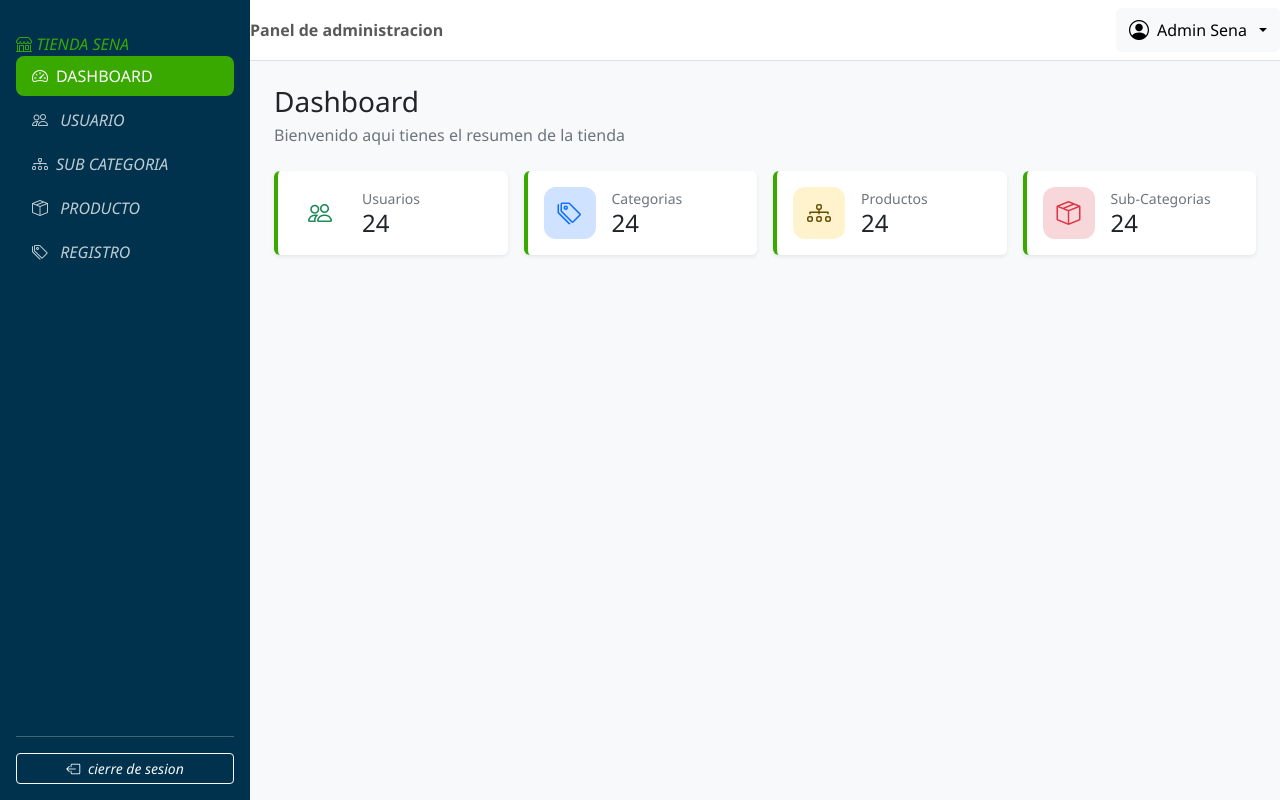
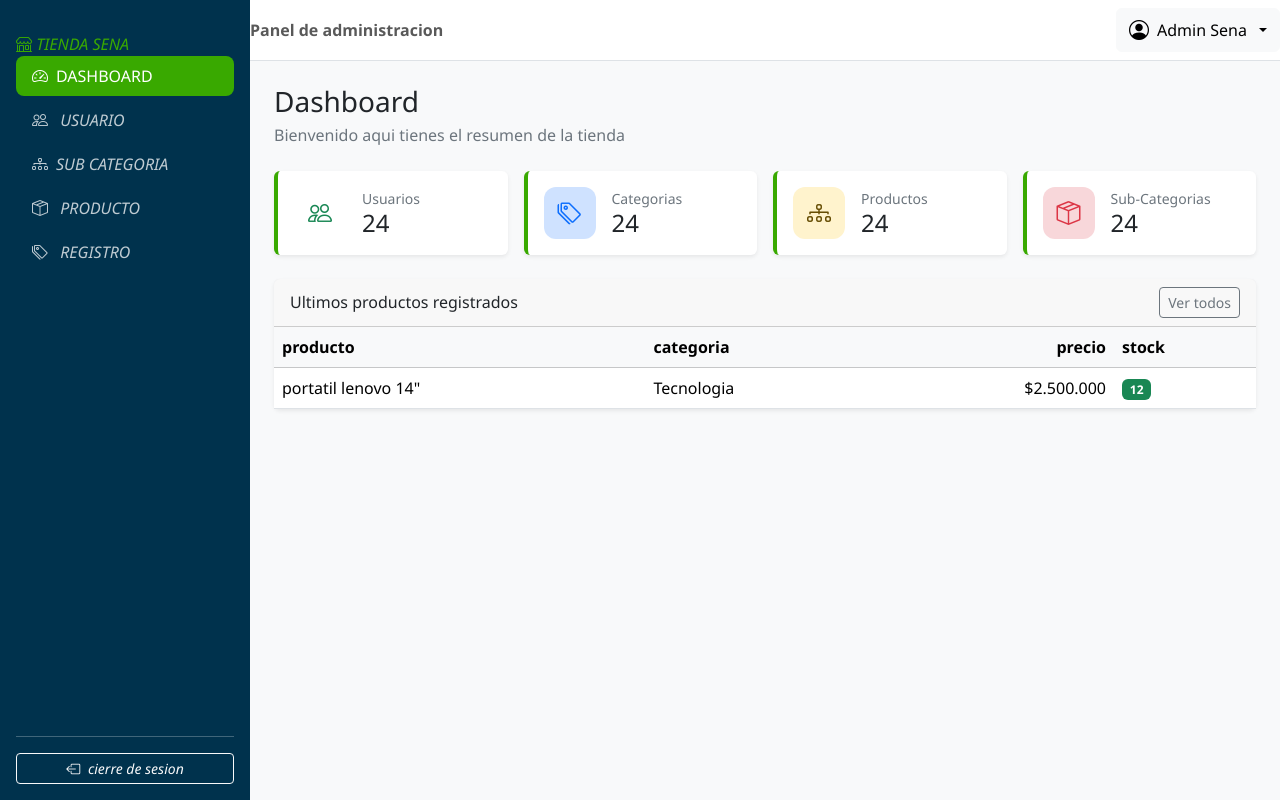
Before and after one commit to davin512-dss/3411009, a plain HTML site: page dashboard.html in a window 1280 px wide. Drawn offline with nearby package versions, Linux system fonts and the light colour scheme.

Commit message:
Actualizacion de dashboard
Cambios en la interfas y agg hiper vinculos

```diff
--- a/dashboard.html
+++ b/dashboard.html
@@ -240,6 +240,35 @@
 
             </div>
 
+            <div class="card border-0 shadow-sm h-100">
+                <!--encabezado de la tarjeta con titulo y enlace a los lados-->
+                <div class="card-header bg-while d-flex justify-content-between align-items-center">
+                    <!--Titulo pequeño-->
+                    <h2 class="h6 mb-0">Ultimos productos registrados</h2>
+                    <!--boton que lleva al modulo productos-->
+                    <a href="productos.html" class="btn btn-sm btn-outline-secondary">Ver todos</a>
+
+                </div>
+
+                <!--permite desplazar la tabla en celular-->
+                <div class="tablet-responsive">
+                    <table class="table table-hover aling-middle mb-0">
+                        <thead class="table-light">
+                            <tr><th>producto</th><th>categoria</th><th class="text-end">precio</th><th>stock</th></tr>
+                        </thead>
+
+                        <!--cuerpo de la tabla-->
+                        <tbody>
+                            <tr><td>portatil lenovo 14"</td><td>Tecnologia</td>
+                            <td class="text-end">$2.500.000</td><td><span class="badge text-bg-success">12</span></td></tr>
+                        </tbody>
+                    </table>
+                </div>
+
+            </div>
+
+
+
         </main>
 
     </div>
```
